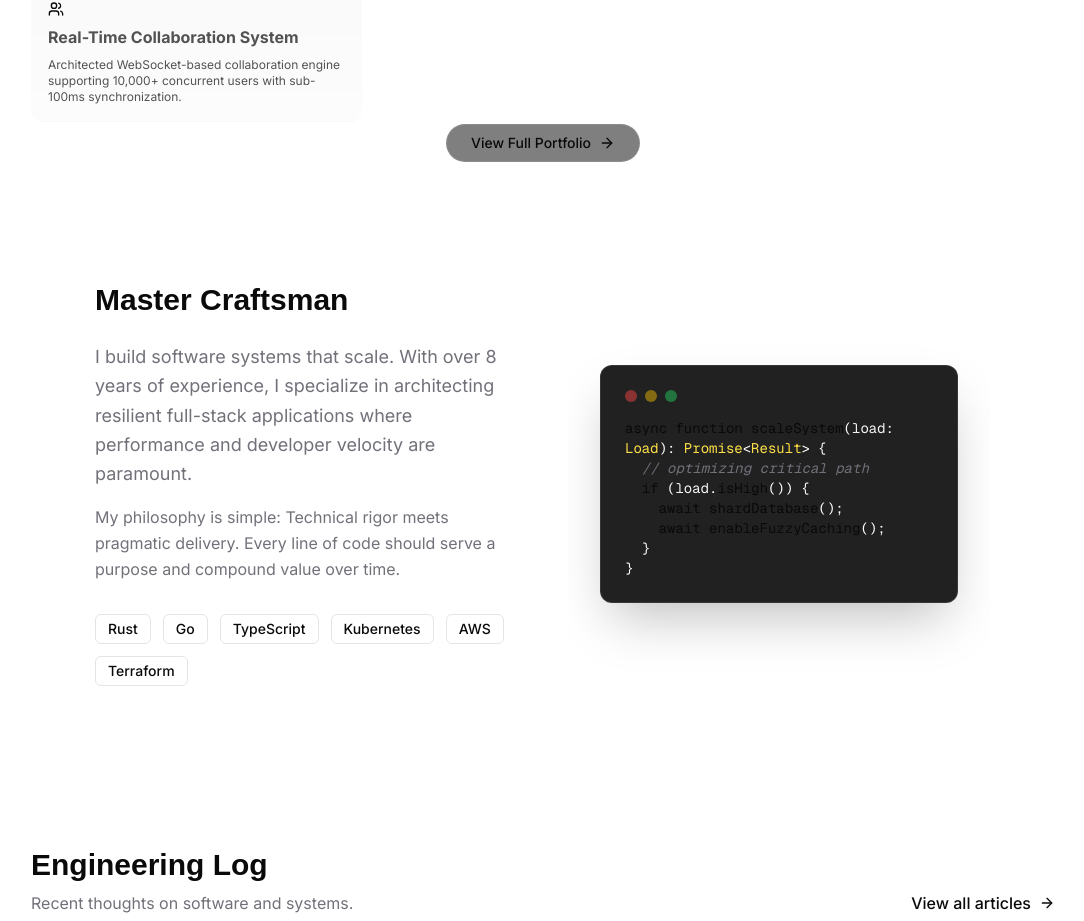
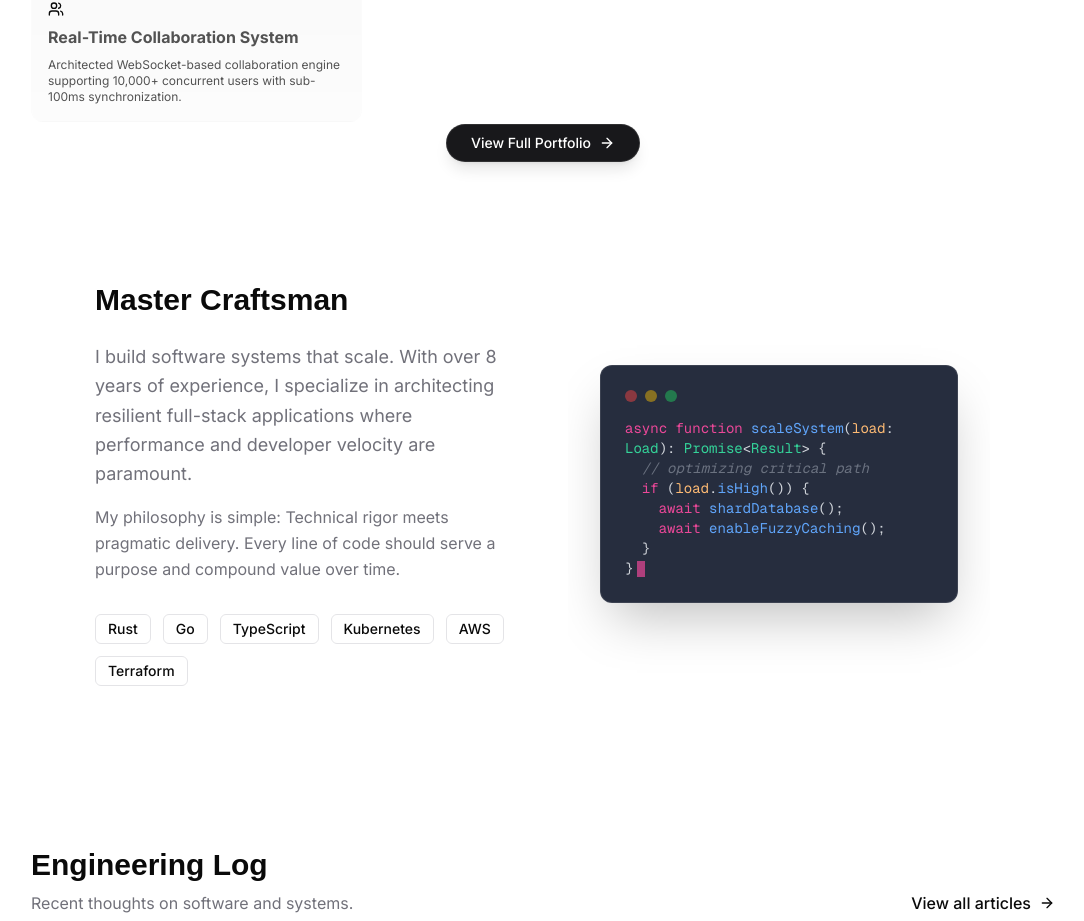
Before and after one commit to Nwachukwuchinedu/my-portfolio, a Next.js app in the folder portfolio-app/: page / in a window 1280 px wide. Shown: the part 1358-2279 px from the top of the page, without its empty margins (97-1181 px from the left). Built offline with nearby package versions, Linux system fonts and the light colour scheme; a web font is replaced by a local one.

Commit message:
feat: add About section component with animated code block and integrate it into the main page layout.

```diff
--- a/portfolio-app/src/app/page.tsx
+++ b/portfolio-app/src/app/page.tsx
@@ -19,7 +19,7 @@ export default function Home() {
         <CaseStudiesSection />
         <div className="absolute bottom-10 left-0 w-full flex justify-center z-20 pointer-events-none">
           {/* We want the button to be clickable, so pointer-events-auto */}
-          <Link href="/work" className="pointer-events-auto px-6 py-2 rounded-full border border-white/10 bg-black/50 backdrop-blur-md flex items-center gap-2 hover:bg-white/10 transition-colors text-sm font-medium">
+          <Link href="/work" className="pointer-events-auto px-6 py-2 rounded-full border border-white/10 dark:border-white/10 bg-zinc-900 dark:bg-white/10 text-white backdrop-blur-md flex items-center gap-2 hover:scale-105 transition-all shadow-lg text-sm font-medium">
             View Full Portfolio <ArrowRight className="w-4 h-4" />
           </Link>
         </div>
--- a/portfolio-app/src/components/sections/about.tsx
+++ b/portfolio-app/src/components/sections/about.tsx
@@ -39,7 +39,7 @@ export function AboutSection() {
                 >
                     <div className="absolute inset-0 bg-grid-white/[0.02] bg-[size:32px_32px]" />
                     {/* Dark background forced for code block */}
-                    <div className="relative z-10 p-6 bg-zinc-950/90 backdrop-blur-md rounded-xl border border-white/10 max-w-sm w-full shadow-2xl">
+                    <div className="relative z-10 p-6 bg-slate-900/90 backdrop-blur-md rounded-xl border border-white/10 max-w-sm w-full shadow-2xl">
                         <div className="flex space-x-2 mb-4">
                             <div className="w-3 h-3 rounded-full bg-red-500/50" />
                             <div className="w-3 h-3 rounded-full bg-yellow-500/50" />
@@ -67,64 +67,60 @@ function TypewriterCode() {
 
     // Simple tokenizer for syntax highlighting
     const getHighlightClass = (word: string) => {
-        if (["async", "function", "if", "return", "await"].includes(word)) return "text-violet-400";
-        if (["Load", "Promise", "Result"].includes(word)) return "text-yellow-300";
-        if (["scaleSystem", "shardDatabase", "enableFuzzyCaching", "isHigh"].includes(word)) return "text-cyan-300";
-        if (word.startsWith("//")) return "text-muted-foreground"; // content handles comments logic better below
-        if (word.startsWith('"')) return "text-green-400";
-        return "text-white";
+        // ... (unused logically but kept for consistency if needed, we define manual tokens below)
+        return "text-gray-300";
     };
 
-    // We split by segments to preserve colors, but animate chars
-    // Actually, easiest way for React + Framer "Typewriter" with colors:
-    // Render the full colored tree, but mask it with a revealing motion div?
-    // OR animate opacity of each character.
-    // Let's do char-by-char.
+    // Manual High-Contrast Tokens
+    // Palette:
+    // Keywords: text-pink-500
+    // Functions: text-blue-400
+    // Types: text-emerald-400
+    // Params/Vars: text-orange-300
+    // Punctuation: text-gray-300
 
-    // Custom splitting logic to handle highlighted segments
-    // This is a simplified "manual" highlight approach for clarity/performance
     const tokens = [
-        { text: "async", color: "text-violet-400" },
-        { text: " ", color: "text-white" },
-        { text: "function", color: "text-violet-400" },
-        { text: " ", color: "text-white" },
-        { text: "scaleSystem", color: "text-cyan-300" },
-        { text: "(", color: "text-white" },
-        { text: "load", color: "text-zinc-100" }, // Fixed color
-        { text: ": ", color: "text-white" },
-        { text: "Load", color: "text-yellow-300" },
-        { text: ")", color: "text-white" },
-        { text: ": ", color: "text-white" },
-        { text: "Promise", color: "text-yellow-300" },
-        { text: "<", color: "text-white" },
-        { text: "Result", color: "text-yellow-300" },
-        { text: "> ", color: "text-white" },
-        { text: "{", color: "text-white" },
-        { text: "\n  ", color: "text-white" },
-        { text: "// optimizing critical path", color: "text-zinc-500 italic" }, // Fixed comment color for visibility
-        { text: "\n  ", color: "text-white" },
-        { text: "if", color: "text-violet-400" },
-        { text: " ", color: "text-white" },
-        { text: "(", color: "text-white" },
-        { text: "load", color: "text-zinc-100" }, // Fixed color
-        { text: ".", color: "text-white" },
-        { text: "isHigh", color: "text-cyan-300" },
-        { text: "()", color: "text-white" },
-        { text: ") ", color: "text-white" },
-        { text: "{", color: "text-white" },
-        { text: "\n    ", color: "text-white" },
-        { text: "await", color: "text-violet-400" },
-        { text: " ", color: "text-white" },
-        { text: "shardDatabase", color: "text-cyan-300" },
-        { text: "();", color: "text-white" },
-        { text: "\n    ", color: "text-white" },
-        { text: "await", color: "text-violet-400" },
-        { text: " ", color: "text-white" },
-        { text: "enableFuzzyCaching", color: "text-cyan-300" },
-        { text: "();", color: "text-white" },
-        { text: "\n  ", color: "text-white" },
-        { text: "}", color: "text-white" },
-        { text: "\n}", color: "text-white" },
+        { text: "async", color: "text-pink-500" },
+        { text: " ", color: "text-gray-300" },
+        { text: "function", color: "text-pink-500" },
+        { text: " ", color: "text-gray-300" },
+        { text: "scaleSystem", color: "text-blue-400" },
+        { text: "(", color: "text-gray-300" },
+        { text: "load", color: "text-orange-300" }, // Orange for param
+        { text: ": ", color: "text-gray-300" },
+        { text: "Load", color: "text-emerald-400" }, // Emerald for Type
+        { text: ")", color: "text-gray-300" },
+        { text: ": ", color: "text-gray-300" },
+        { text: "Promise", color: "text-emerald-400" },
+        { text: "<", color: "text-gray-300" },
+        { text: "Result", color: "text-emerald-400" },
+        { text: "> ", color: "text-gray-300" },
+        { text: "{", color: "text-gray-300" },
+        { text: "\n  ", color: "text-gray-300" },
+        { text: "// optimizing critical path", color: "text-gray-500 italic" },
+        { text: "\n  ", color: "text-gray-300" },
+        { text: "if", color: "text-pink-500" },
+        { text: " ", color: "text-gray-300" },
+        { text: "(", color: "text-gray-300" },
+        { text: "load", color: "text-orange-300" },
+        { text: ".", color: "text-gray-300" },
+        { text: "isHigh", color: "text-blue-400" },
+        { text: "()", color: "text-gray-300" },
+        { text: ") ", color: "text-gray-300" },
+        { text: "{", color: "text-gray-300" },
+        { text: "\n    ", color: "text-gray-300" },
+        { text: "await", color: "text-pink-500" },
+        { text: " ", color: "text-gray-300" },
+        { text: "shardDatabase", color: "text-blue-400" },
+        { text: "();", color: "text-gray-300" },
+        { text: "\n    ", color: "text-gray-300" },
+        { text: "await", color: "text-pink-500" },
+        { text: " ", color: "text-gray-300" },
+        { text: "enableFuzzyCaching", color: "text-blue-400" },
+        { text: "();", color: "text-gray-300" },
+        { text: "\n  ", color: "text-gray-300" },
+        { text: "}", color: "text-gray-300" },
+        { text: "\n}", color: "text-gray-300" },
     ];
 
     /*
@@ -150,7 +146,7 @@ function TypewriterCode() {
             <motion.span
                 animate={{ opacity: [0, 1, 0] }}
                 transition={{ repeat: Infinity, duration: 0.8 }}
-                className="inline-block w-2 h-4 bg-cyan-400 ml-1 align-middle"
+                className="inline-block w-2 h-4 bg-pink-500 ml-1 align-middle"
             />
         </div>
     );
```
